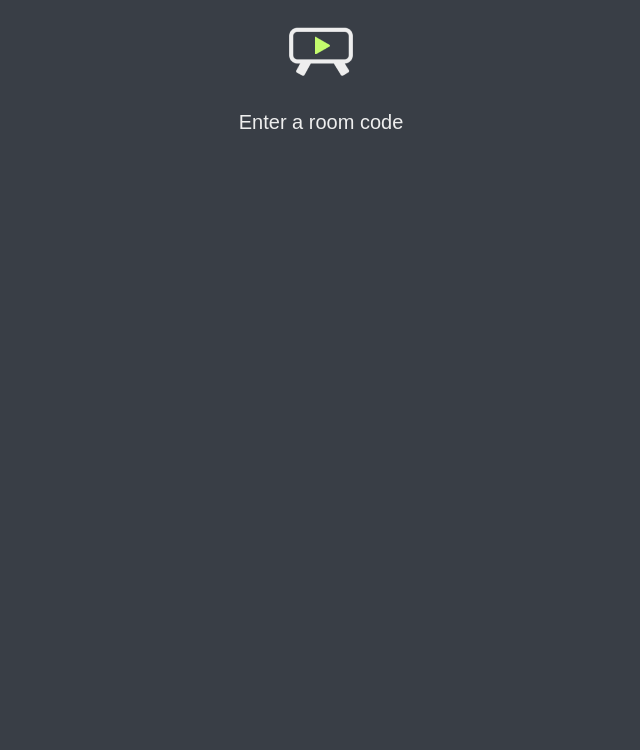
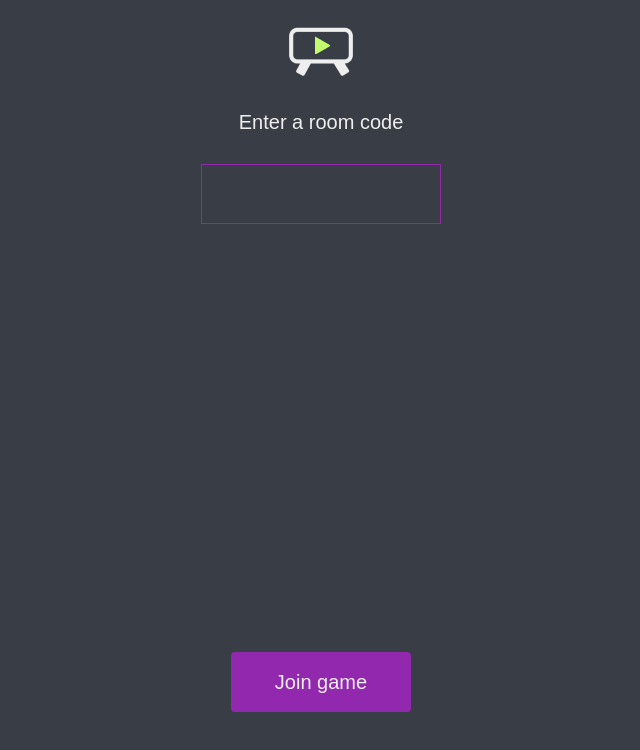
Before and after one commit to jonlemarquand/weshouldwatch, a React (Create React App) app in the folder client/: page /join in a window 1280 px wide. Shown: the top 750 px of the page, without its empty margins (319-959 px from the left). Built offline with nearby package versions, Linux system fonts and the light colour scheme; a web font is replaced by a local one.

Commit message:
Add join process

```diff
--- a/client/src/App.scss
+++ b/client/src/App.scss
@@ -1,4 +1,8 @@
 @import './styles/index';
+
+* {
+  box-sizing: border-box;
+}
 
 body,
 #root {
--- /dev/null
+++ b/client/src/containers/JoinGame/JoinGame.scss
@@ -0,0 +1,72 @@
+@import '../../styles/index';
+
+.join-game {
+  display: flex;
+  flex-direction: column;
+  justify-content: space-between;
+  align-items: center;
+  flex: 1;
+
+  &__content {
+    display: flex;
+    flex-direction: column;
+    align-items: center;
+  }
+
+  &__input {
+    width: 100%;
+    height: 60px;
+    background: $black;
+    border: 1px solid $purple;
+    color: $white;
+    font-size: 40px;
+    font-family: $primaryFont;
+    display: flex;
+    justify-content: center;
+    align-items: center;
+    text-align: center;
+    padding-left: 16px;
+    padding-right: 16px;
+    text-transform: uppercase;
+
+    &:hover,
+    &:focus {
+      border: 1px solid $green;
+      outline: 0;
+    }
+  }
+
+  &__input-container {
+    width: 100%;
+    max-width: 240px;
+  }
+
+  &__button {
+    margin-bottom: 64px;
+  }
+
+  &__error {
+    background: $green;
+    color: $black;
+    font-size: 14px;
+    font-family: $primaryFont;
+    width: 100%;
+    padding: 8px;
+    max-width: 240px;
+    margin-top: 24px;
+  }
+}
+
+.join-ready {
+  flex: 1;
+  display: flex;
+  flex-direction: column;
+  align-items: center;
+  justify-content: space-between;
+  margin: 64px 0;
+
+  &__text {
+    font-size: 48px;
+    text-align: center;
+  }
+}
--- a/client/src/containers/JoinGame/JoinGame.tsx
+++ b/client/src/containers/JoinGame/JoinGame.tsx
@@ -1,11 +1,19 @@
-import React from 'react';
+import React, { useState } from 'react';
 
+import JoinRoomCode from './JoinRoomCode';
+
+import './JoinGame.scss';
 import Layout from '../../components/Layout/Layout';
+import JoinReady from './JoinReady';
 
 const JoinGame = () => {
+  const [joinGameStage, setJoinGameStage] = useState(1);
   return (
     <Layout useLogo>
-      <p className="title-text">Enter a room code</p>
+      {joinGameStage === 1 && (
+        <JoinRoomCode setJoinStage={setJoinGameStage} joinStage={2} />
+      )}
+      {joinGameStage === 2 && <JoinReady />}
     </Layout>
   );
 };
--- /dev/null
+++ b/client/src/containers/JoinGame/JoinReady.tsx
@@ -0,0 +1,23 @@
+import React, { useState } from 'react';
+import Button from '../../components/Button/Button';
+
+import './JoinGame.scss';
+
+const JoinReady = () => {
+  const [readyStatus, setReadyStatus] = useState(false);
+
+  return (
+    <div className="join-ready">
+      {readyStatus && <p className="join-ready__text">Waiting for host...</p>}
+      {!readyStatus && <p className="join-ready__text">Are you ready?</p>}
+      <Button
+        buttonAction={setReadyStatus}
+        buttonText="Ready"
+        buttonValue={!readyStatus}
+        useLink={false}
+      />
+    </div>
+  );
+};
+
+export default JoinReady;
--- /dev/null
+++ b/client/src/containers/JoinGame/JoinRoomCode.tsx
@@ -0,0 +1,57 @@
+import React, { useState, ChangeEvent } from 'react';
+import Button from '../../components/Button/Button';
+
+import './JoinGame.scss';
+
+interface JoinRoomCodeProps {
+  setJoinStage: Function;
+  joinStage: number;
+}
+
+const JoinRoomCode = ({ setJoinStage, joinStage }: JoinRoomCodeProps) => {
+  const [roomCode, setRoomCode] = useState('');
+  const [showErrorMessage, setShowErrorMessage] = useState(false);
+
+  const testAction = () => {
+    setShowErrorMessage(false);
+    if (roomCode.toUpperCase() !== 'JOIN') {
+      setShowErrorMessage(true);
+    } else {
+      setJoinStage(joinStage);
+    }
+  };
+
+  const updateRoomCode = (e: ChangeEvent<HTMLInputElement>) => {
+    setRoomCode(e.target.value);
+  };
+
+  return (
+    <div className="join-game">
+      <div className="join-game__content">
+        <p className="title-text">Enter a room code</p>
+        <div className="join-game__input-container">
+          <input
+            type="text"
+            className="join-game__input"
+            value={roomCode}
+            onChange={updateRoomCode}
+          />
+        </div>
+        {showErrorMessage && (
+          <div className="join-game__error">
+            Error (XD231): Cannot join room.
+          </div>
+        )}
+      </div>
+      <Button
+        buttonAction={testAction}
+        buttonText="Join game"
+        buttonValue="join"
+        useLink={false}
+        extraClass="join-game__button"
+      />
+    </div>
+  );
+};
+
+export default JoinRoomCode;
```
